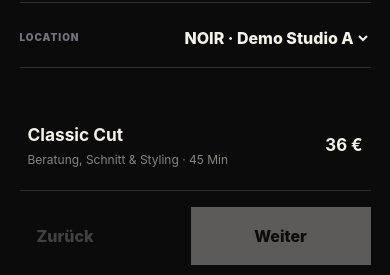
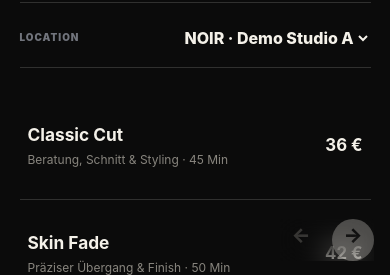
Before and after one commit to takacsbence555-ctrl/-takacsbence555-ctrl.github.io, a plain HTML site: page index.html in a window 390 px wide. Both pictures are taken after a click on the button "Guest Booking". Shown: the part 569-844 px from the top of the page. Drawn offline with Linux system fonts and the light colour scheme.

Commit message:
Make guest booking navigation compact fixed corner arrows

```diff
--- a/style.css
+++ b/style.css
@@ -3845,3 +3845,23 @@ button {
  #booking .book-actions{position:sticky;bottom:0;background:#0b0b0b;padding:16px 0 10px;z-index:10}
  #booking .book-actions .primary{min-height:58px}
 }
+
+/* Guest booking compact corner navigation */
+#booking .book-actions{
+  position:fixed!important;right:clamp(16px,3vw,32px)!important;bottom:calc(18px + env(safe-area-inset-bottom))!important;
+  left:auto!important;top:auto!important;width:auto!important;margin:0!important;padding:0!important;border:0!important;
+  background:transparent!important;z-index:80!important;display:flex!important;gap:10px!important;align-items:center!important;
+}
+#booking .book-actions button{
+  width:46px!important;height:46px!important;min-width:46px!important;min-height:46px!important;padding:0!important;
+  border-radius:50%!important;font-size:0!important;display:grid!important;place-items:center!important;
+  box-shadow:0 8px 28px rgba(0,0,0,.28)!important;
+}
+#booking #bookBack::before{content:"←";font-size:22px;line-height:1}
+#booking #bookNext::before{content:"→";font-size:22px;line-height:1}
+#booking .book-actions button:disabled{opacity:.28!important;box-shadow:none!important}
+@media(max-width:600px){
+ #booking .book-actions{right:16px!important;bottom:calc(14px + env(safe-area-inset-bottom))!important;padding:0!important;background:transparent!important}
+ #booking .book-actions button{width:42px!important;height:42px!important;min-width:42px!important;min-height:42px!important}
+ #booking #bookBack::before,#booking #bookNext::before{font-size:20px}
+}
```
